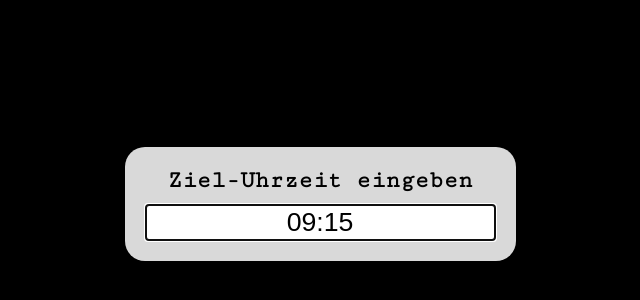
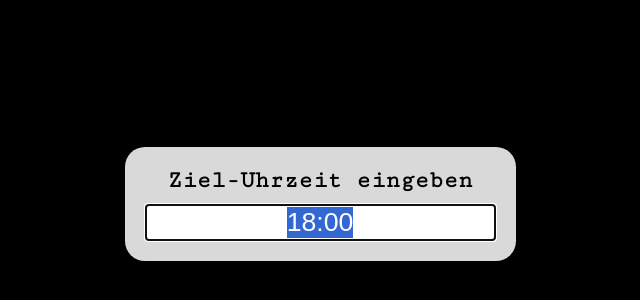
Before and after one commit to raspicorgi/JS-Timer, a plain HTML site: page src/index.html in a window 1280 px wide. Shown: the part 196-496 px from the top of the page, without its empty margins (320-960 px from the left). Drawn offline with Linux system fonts and the light colour scheme.

Commit message:
Set default time to 18:00 and autoselects field on startup

```diff
--- a/src/index.html
+++ b/src/index.html
@@ -14,7 +14,7 @@
     <div id="input">
         <div>
             <h2>Ziel-Uhrzeit eingeben</h2>
-            <input id="goal" type="text" value="09:15" onkeydown="if (event.keyCode == 13) { submit(this); return false; }" autofocus>
+            <input id="goal" type="text" value="18:00" onkeydown="if (event.keyCode == 13) { submit(this); return false; }" autofocus onfocus="this.select();">
         </div>
     </div>
 
```
